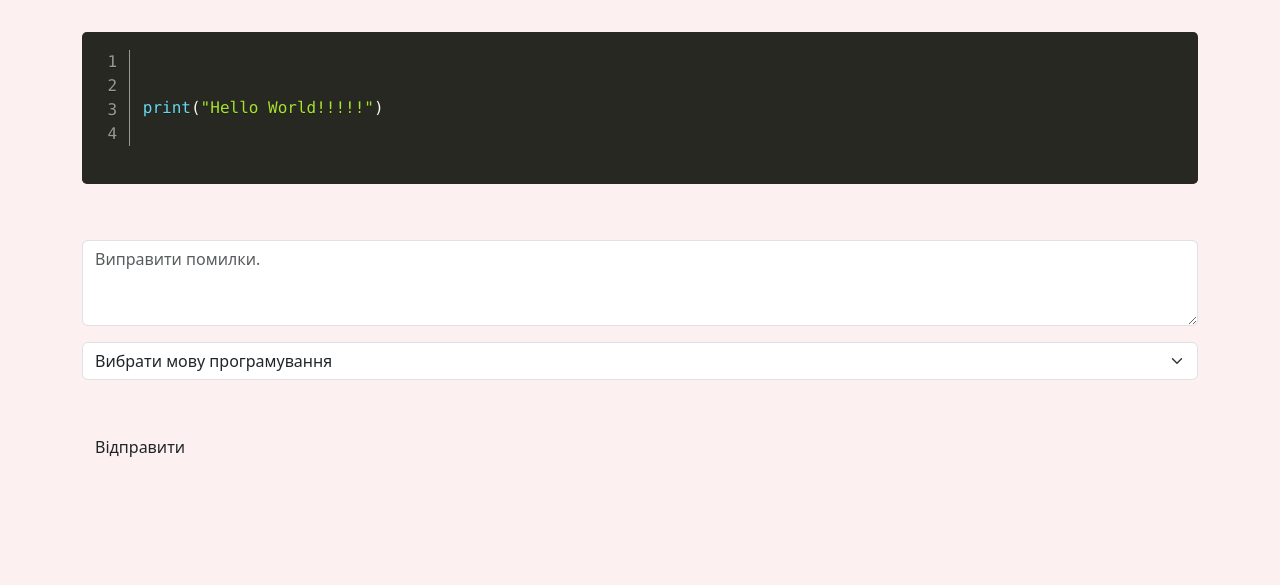
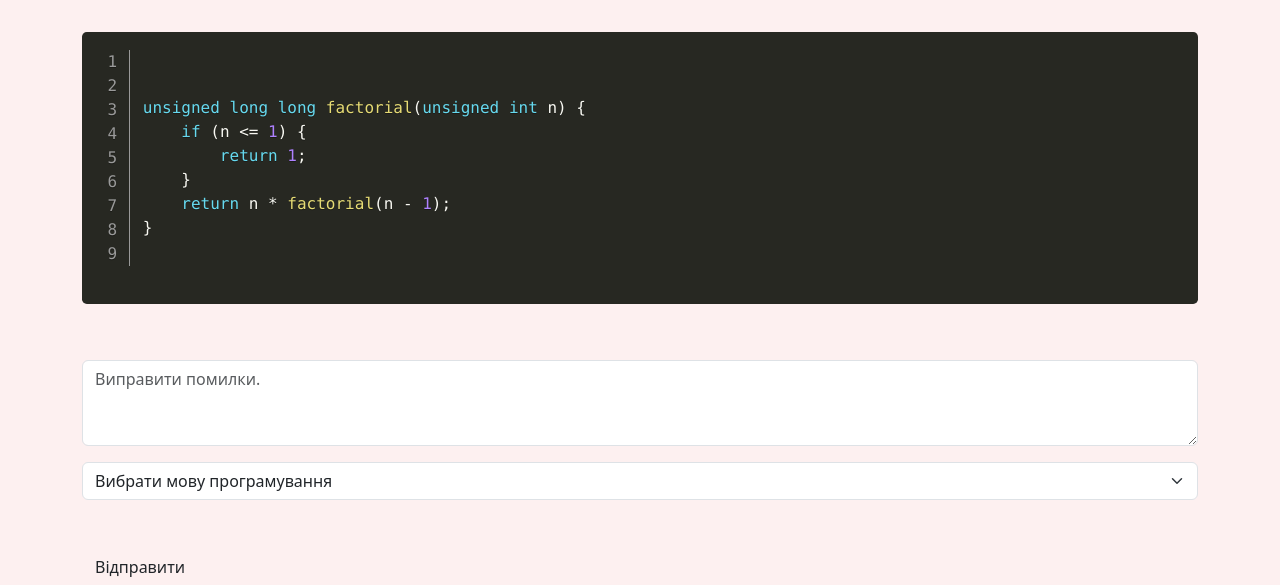
Before and after one commit to YuriiDorosh/Django-AI-site, a Django app: page / in a window 1280 px wide. Shown: the part 144-729 px from the top of the page. Run offline with Django 4.2, Linux system fonts and the light colour scheme; a user stored in the database is signed in.

Commit message:
replacing Python code in the field with C language code

```diff
--- a/website/templates/base.html
+++ b/website/templates/base.html
@@ -37,5 +37,7 @@
         integrity="sha384-ENjdO4Dr2bkBIFxQpeoTz1HIcje39Wm4jDKdf19U8gI4ddQ3GYNS7NTKfAdVQSZe"
         crossorigin="anonymous"></script>
 <script src="{% static 'js/prism.js' %}"></script>
+
+{% include 'navbar_bottom.html' %}
 </body>
 </html>
--- a/website/templates/home.html
+++ b/website/templates/home.html
@@ -37,9 +37,14 @@
 
 
 <pre>
-<code class="line-numbers language-python">
+<code class="line-numbers language-c">
 
-print("Hello World!!!!!")
+unsigned long long factorial(unsigned int n) {
+    if (n <= 1) {
+        return 1;
+    }
+    return n * factorial(n - 1);
+}
 
 </code>
 </pre>
```
Also changed, not shown: website/templates/suggest.html (+7 -2 lines), db.sqlite3.
